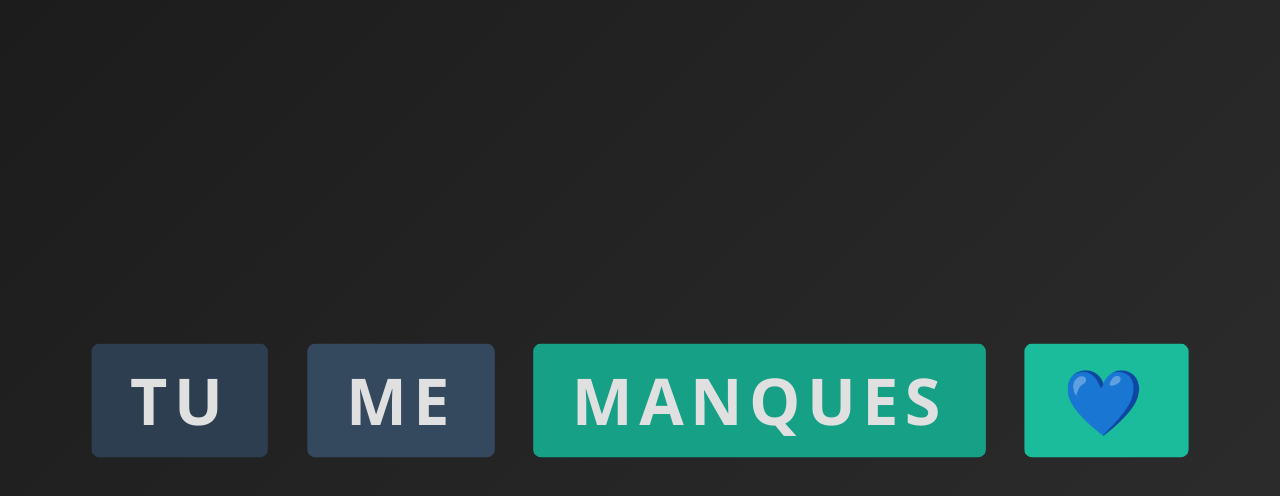
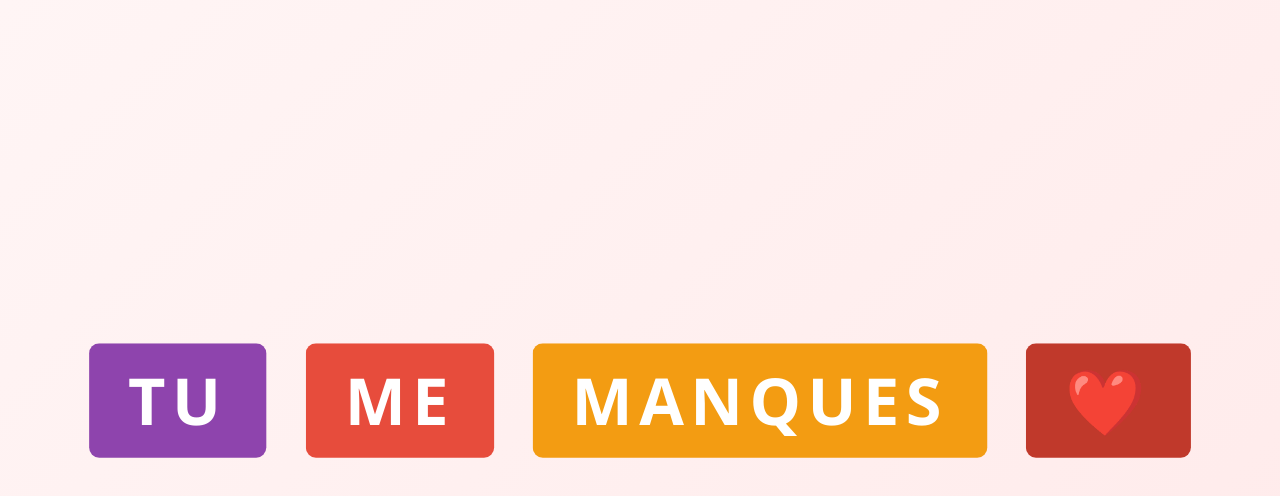
Before and after one commit to S2pid-lang/msg, a plain HTML site: page index.html in a window 1280 px wide. Drawn offline with Linux system fonts and the light colour scheme.

Commit message:
Update index.html

```diff
--- a/index.html
+++ b/index.html
@@ -5,16 +5,14 @@
     <title>De Rachael</title>
     <style>
         body {
-            background: linear-gradient(135deg, #1c1c1c 0%, #2e2e2e 100%);
-            background-size: cover;
-            background-position: center;
+            background: linear-gradient(135deg, #fff5f5, #ffeaea);
             font-family: 'Segoe UI', sans-serif;
             display: flex;
             justify-content: center;
             align-items: center;
             height: 100vh;
             margin: 0;
-            color: #e0e0e0;
+            color: #222;
         }
 
         h1 {
@@ -31,14 +29,15 @@
             animation: popIn 1s forwards;
             margin: 0 0.3em;
             padding: 0.2em 0.6em;
-            border-radius: 8px;
+            border-radius: 10px;
             font-weight: bold;
+            color: white;
         }
 
-        .word:nth-child(1) { animation-delay: 1s; background: #2c3e50; }
-        .word:nth-child(2) { animation-delay: 2s; background: #34495e; }
-        .word:nth-child(3) { animation-delay: 3s; background: #16a085; }
-        .word:nth-child(4) { animation-delay: 4s; background: #1abc9c; }
+        .word:nth-child(1) { animation-delay: 1s; background: #8e44ad; }
+        .word:nth-child(2) { animation-delay: 2s; background: #e74c3c; }
+        .word:nth-child(3) { animation-delay: 3s; background: #f39c12; }
+        .word:nth-child(4) { animation-delay: 4s; background: #c0392b; }
 
         @keyframes popIn {
             from {
@@ -56,7 +55,7 @@
                 transform: scale(1);
             }
             50% {
-                transform: scale(1.02);
+                transform: scale(1.03);
             }
         }
     </style>
@@ -66,7 +65,7 @@
         <span class="word">TU</span>
         <span class="word">ME</span>
         <span class="word">MANQUES</span>
-        <span class="word">💙</span>
+        <span class="word">❤️</span>
     </h1>
 </body>
 </html>
```
